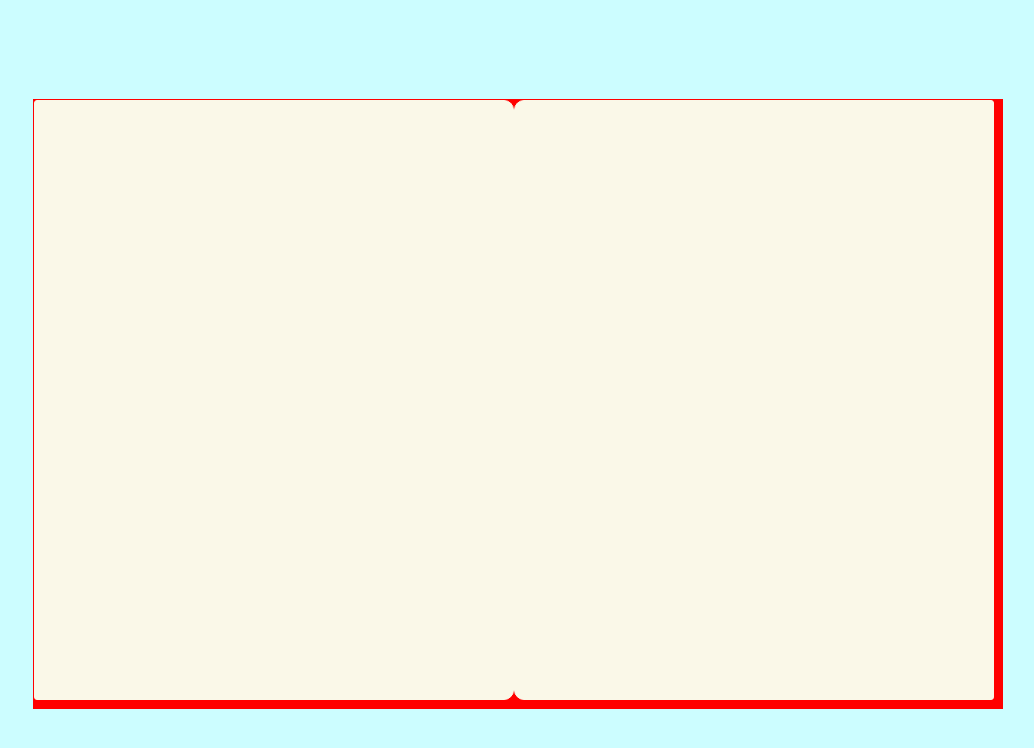
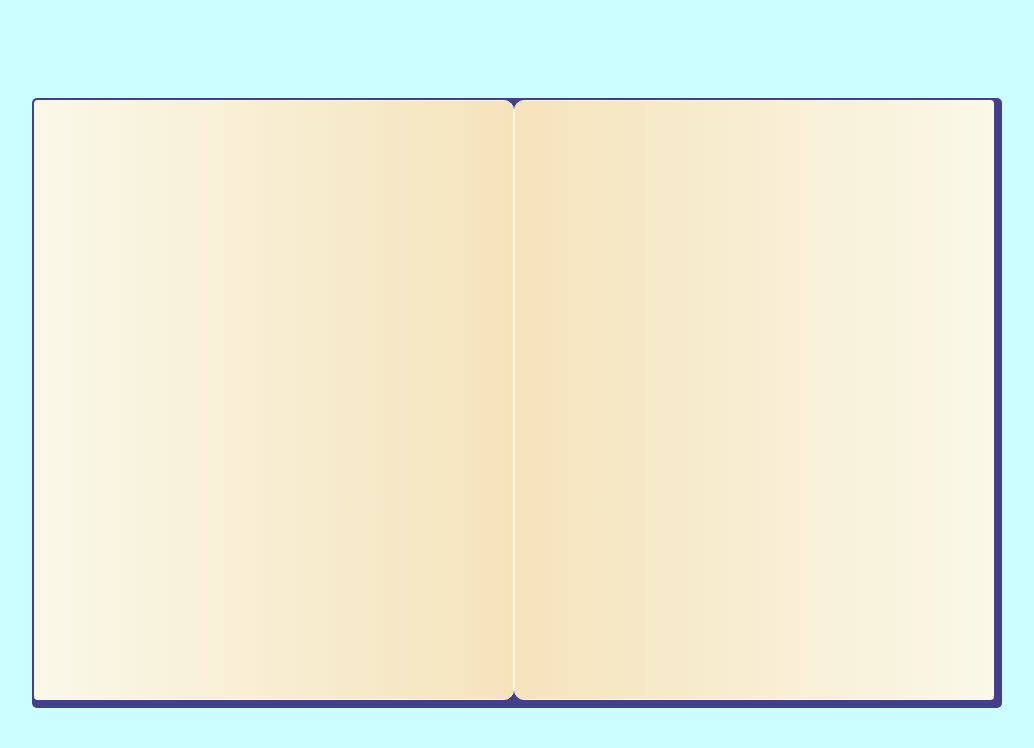
Before and after one commit to amiraine/todo, a React (Create React App) app: page / in a window 1280 px wide. Shown: the top 748 px of the page, without its empty margins (126-1160 px from the left). Built offline with nearby package versions, Linux system fonts and the light colour scheme.

Commit message:
continue to style

```diff
--- a/src/styled.ts
+++ b/src/styled.ts
@@ -22,17 +22,21 @@ export const Book = styled.div`
   &:after {
     content: "";
     position: absolute;
-    top: -1px;
-    left: -1px;
+    top: -2px;
+    left: -2px;
     height: calc(100% + 10px);
     width: calc(100% + 10px);
-    background: red;
+    background: #443f8c;
+    border-radius: 5px;
     z-index: 0;
   }
 `;
 
 export const Page = styled.div<{ orientation: "left" | "right" }>`
-  background: #faf8e8;
+  background: ${({ orientation }) =>
+    `linear-gradient(${
+      orientation === "left" ? "90deg" : "270deg"
+    }, #faf8e8, #f5e3bc)`};
   border-radius: 3px;
   ${({ orientation }) =>
     orientation === "left"
```
